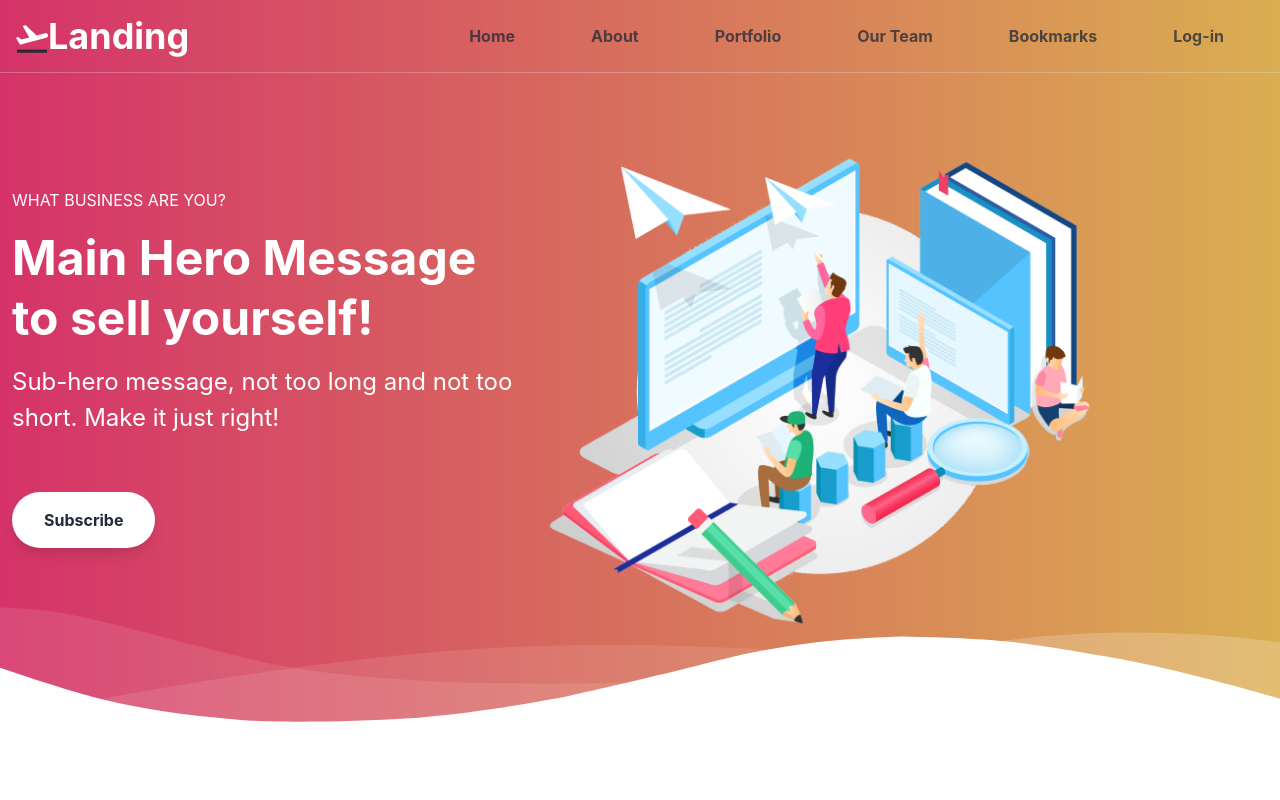
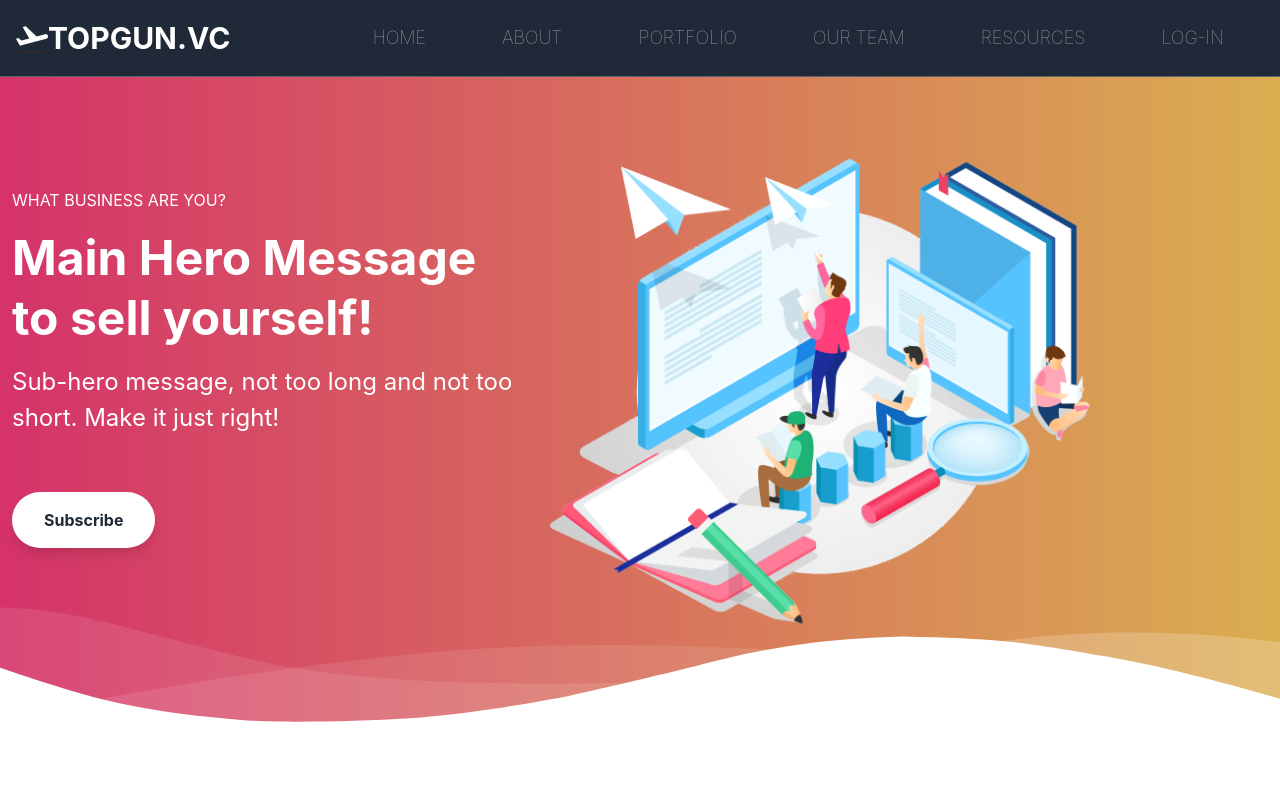
Before and after one commit to sid-player/Top-Gun, a React (Create React App) app: page / in a window 1280 px wide. Shown: the top 800 px of the page. Built offline with nearby package versions, Linux system fonts and the light colour scheme.

Commit message:
Designed Bookmark and Header

```diff
--- a/src/Container/BookmarksContainer.js
+++ b/src/Container/BookmarksContainer.js
@@ -5,14 +5,12 @@ import Search from "../Mycomponents/LandingComponents/SearchBar";
 
 function BookmarksContainer() {
 
-    let style = {
-        background: "linear-gradient(90deg, #d53369 0%, #daae51 100%)",
-    };
+
 
     return (
         <>
             <Header/>
-            <div className="pt-20 min-h-screen" style={style}>
+            <div className="pt-20 min-h-screen bg-gray-100">
                 <Search />
                 <div style={{height : "65vh"}}></div>
             </div>
--- a/src/Mycomponents/LandingComponents/Header.js
+++ b/src/Mycomponents/LandingComponents/Header.js
@@ -14,74 +14,76 @@ function Header(props) {
 
   return (
     <div className="fixed z-30 top-0">
-      <nav id="header" className="w-screen text-white" style={style}>
+      <nav id="header" className="w-screen text-white bg-gray-800">
         <div className="w-screen container mx-auto flex flex-wrap items-center justify-between mt-0 py-2" >
           <div className="pl-4 flex items-center">
-            <Link to="/" className="toggleColour text-white no-underline hover:no-underline font-bold text-2xl lg:text-4xl" >
+            <Link to="/" className="toggleColour text-white no-underline hover:no-underline font-bold text-2xl lg:text-3xl align-baseline" >
               <svg className="h-8 fill-current inline" xmlns="http://www.w3.org/2000/svg" viewBox="0 0 512.005 512.005" >
                 <rect fill="#2a2a31" x="16.539" y="425.626" width="479.767" height="50.502" transform="matrix(1,0,0,1,0,0)" />
                 <path className="plane-take-off" d=" M 510.7 189.151 C 505.271 168.95 484.565 156.956 464.365 162.385 L 330.156 198.367 L 155.924 35.878 L 107.19 49.008 L 211.729 230.183 L 86.232 263.767 L 36.614 224.754 L 0 234.603 L 45.957 314.27 L 65.274 347.727 L 105.802 336.869 L 240.011 300.886 L 349.726 271.469 L 483.935 235.486 C 504.134 230.057 516.129 209.352 510.7 189.151 Z " />
               </svg>
-                Landing
+                TOPGUN.VC
             </Link>
           </div>
+
           <div className="block lg:hidden pr-4">
-            <button id="nav-toggle" className="flex items-center p-1 text-pink-800 hover:text-gray-900 focus:outline-none focus:shadow-outline transform transition hover:scale-105 duration-300 ease-in-out" onClick={showSidebar} >
+            <button id="nav-toggle" className="flex items-center bg-gray-800 p-1 text-pink-800 hover:text-gray-900 focus:outline-none focus:shadow-outline transform transition hover:scale-105 duration-300 ease-in-out" onClick={showSidebar} >
               <svg className="fill-current h-6 w-6" viewBox="0 0 20 20" xmlns="http://www.w3.org/2000/svg" >
                 <title>Menu</title>
                 <path d="M0 3h20v2H0V3zm0 6h20v2H0V9zm0 6h20v2H0v-2z" />
               </svg>
             </button>
           </div>
-          <div id="nav-content" className={`mx-3 w-screen flex-grow lg:flex lg:items-center lg:w-auto  mt-2 lg:mt-0 bg-gray-100 lg:bg-transparent text-black p-4 lg:p-0 z-20 ${sidebar ? "" : "hidden" }`} >
+
+          <div id="nav-content" className={`mx-3 w-screen flex-grow lg:flex lg:items-center lg:w-auto  mt-2 lg:mt-0  lg:bg-transparent text-black p-4 lg:p-0 z-20 bg-gray-800 ${sidebar ? "" : "hidden" }`} >
             <ul className="list-reset lg:flex justify-end flex-1 items-center">
               <li className="font-bold mr-3">
                 <Link to="/" onClick={() => { setSidebar(!sidebar) }} className="inline-block text-black no-underline hover:text-gray-800 hover:text-underline py-2 px-4" >
-                  <button id="navAction" className="lg:mx-0 hover:bg-white text-gray-800 font-bold rounded-md py-2 px-4 hover:shadow opacity-75 focus:outline-none focus:shadow-outline transform transition hover:scale-105 duration-100 ease-in-out" >
-                    Home
+                  <button id="navAction" className="lg:mx-0  text-gray-200 hover:text-gray-400  font-thin rounded-md py-2 px-4  opacity-75 focus:outline-none focus:shadow-outline transform transition hover:scale-105 duration-75  ease-in-out  text-lg " >
+                    HOME
                   </button>
                 </Link>
               </li>
               <li className="font-bold mr-3">
                 <Link to="/About" onClick={() => { setSidebar(!sidebar) }} className="inline-block text-black no-underline hover:text-gray-800 hover:text-underline py-2 px-4" >
-                  <button id="navAction" className="mx-auto lg:mx-0 hover:bg-white text-gray-800 font-bold rounded-md py-2 px-4 hover:shadow opacity-75 focus:outline-none focus:shadow-outline transform transition hover:scale-105 duration-100 ease-in-out" >
-                    About
+                <button id="navAction" className="lg:mx-0  text-gray-200 hover:text-gray-400  font-thin rounded-md py-2 px-4  opacity-75 focus:outline-none focus:shadow-outline transform transition hover:scale-105 duration-75  ease-in-out  text-lg " >
+                    ABOUT
                   </button>
                 </Link>
               </li>
               <li className="font-bold mr-3">
 
                 <Link to="/Portfolio" onClick={() => { setSidebar(!sidebar) }} className="inline-block text-black no-underline hover:text-gray-800 hover:text-underline py-2 px-4" >
-                  <button id="navAction" className="mx-auto lg:mx-0 hover:bg-white text-gray-800 font-bold rounded-md py-2 px-4 hover:shadow opacity-75 focus:outline-none focus:shadow-outline transform transition hover:scale-105 duration-100 ease-in-out" >
-                    Portfolio
+                <button id="navAction" className="lg:mx-0  text-gray-200 hover:text-gray-400  font-thin rounded-md py-2 px-4  opacity-75 focus:outline-none focus:shadow-outline transform transition hover:scale-105 duration-75  ease-in-out  text-lg " >
+                    PORTFOLIO
                   </button>
                 </Link>
               </li>
               <li className="font-bold mr-3">
-                <Link to="/Team" onClick={() => { setSidebar(!sidebar) }} className="inline-block text-black no-underline hover:text-gray-800 hover:text-underline py-2 px-4" >
-                  <button id="navAction" className="mx-auto lg:mx-0 hover:bg-white text-gray-800 font-bold rounded-md py-2 px-4 hover:shadow opacity-75 focus:outline-none focus:shadow-outline transform transition hover:scale-105 duration-100 ease-in-out" >
-                    Our Team
+                <Link to="/Team" onClick={() => { setSidebar(!sidebar) }} className="inline-block text-black no-underline hover:text-gray-100 hover:text-underline py-2 px-4" >
+                <button id="navAction" className="lg:mx-0  text-gray-200 hover:text-gray-400  font-thin rounded-md py-2 px-4  opacity-75 focus:outline-none focus:shadow-outline transform transition hover:scale-105 duration-75  ease-in-out  text-lg " >
+                    OUR TEAM
                   </button>
                 </Link>
               </li>
               <li className="font-bold mr-3">
 
                 <Link to="/Bookmarks" onClick={() => { setSidebar(!sidebar) }} className="inline-block text-black no-underline hover:text-gray-800 hover:text-underline py-2 px-4" >
-                  <button id="navAction" className="mx-auto lg:mx-0 hover:bg-white text-gray-800 font-bold rounded-md py-2 px-4 hover:shadow opacity-75 focus:outline-none focus:shadow-outline transform transition hover:scale-105 duration-100 ease-in-out" >
-                    Bookmarks
+                <button id="navAction" className="lg:mx-0  text-gray-200 hover:text-gray-400  font-thin rounded-md py-2 px-4  opacity-75 focus:outline-none focus:shadow-outline transform transition hover:scale-105 duration-75  ease-in-out  text-lg " >
+                    RESOURCES
                   </button>
                 </Link>
               </li>
               <li className="mr-3">
                 <Link to="/Login" onClick={() => { setSidebar(!sidebar) }} className="inline-block text-black no-underline hover:text-gray-800 hover:text-underline py-2 px-4" >
-                  <button id="navAction" className="mx-auto lg:mx-0 hover:bg-white text-gray-800 font-bold rounded-md py-2 px-4 hover:shadow opacity-75 focus:outline-none focus:shadow-outline transform transition hover:scale-105 duration-100 ease-in-out" >
-                    Log-in
+                <button id="navAction" className="lg:mx-0  text-gray-200 hover:text-gray-400  font-thin rounded-md py-2 px-4  opacity-75 focus:outline-none focus:shadow-outline transform transition hover:scale-105 duration-75  ease-in-out  text-lg " >
+                    LOG-IN
                   </button>
                 </Link>
               </li>
               <li className="mr-3 hidden">
                 <Link to="/Signup" onClick={() => { setSidebar(!sidebar) }} className="mr-8 inline-block text-black no-underline hover:text-gray-800 hover:text-underline py-2 px-4" >
-                  <button id="navAction" className="mx-auto lg:mx-0 hover:bg-white text-gray-800 font-bold rounded-md py-2 px-4 hover:shadow opacity-75 focus:outline-none focus:shadow-outline transform transition hover:scale-105 duration-100 ease-in-out" >
+                <button id="navAction" className="lg:mx-0  text-gray-200 hover:text-gray-400  font-thin rounded-md py-2 px-4  opacity-75 focus:outline-none focus:shadow-outline transform transition hover:scale-105 duration-75  ease-in-out  text-lg " >
                     Sign-up
                   </button>
                 </Link>
--- a/src/Mycomponents/LandingComponents/SearchBar.js
+++ b/src/Mycomponents/LandingComponents/SearchBar.js
@@ -8,16 +8,17 @@ function Search()
 
     useEffect(()=>{
         setListToDisplay(SearchResults.map( object =>
-        <div
-        className="shadow bg-white rounded p-5 my-5"
-        key={object.id}>
-            <a href={object.url} target="_blank" rel="noreferrer" className="hover:text-blue-700">
+
+            <a href={object.url} target="_blank" rel="noreferrer" className="  text-sm md:text-l text-gray-700">
+                <div className="shadow transform hover:scale-105 hover:mb-2 hover:bg-gray-100  bg-gray-50    border-b-2 rounded p-4 md:p-8 my-1 font-medium  "
+              key={object.id}>
                 <svg xmlns="http://www.w3.org/2000/svg" className="h-4 mr-3 w-4 inline-block" fill="none" viewBox="0 0 24 24" stroke="currentColor">
                     <path strokeLinecap="round" strokeLinejoin="round" strokeWidth="2" d="M5 5a2 2 0 012-2h10a2 2 0 012 2v16l-7-3.5L5 21V5z" />
                 </svg>
                 {object.name}
+                </div>
             </a>
-        </div>))
+        ))
     }, [SearchResults])
 
     function onChangeHandler(value)
@@ -50,18 +51,22 @@ function Search()
     }
 
     return (
-    <div className="Search my-10 w-screen flex flex-col items-center">
-        <div className="shadow-md bg-white w-4/5 relative rounded-md flex">
-            <input className="w-full rounded-full p-2" type="text" placeholder="Search..." onChange={e=>onChangeHandler(e.target.value)}/>
-            <button className="rounded-full absolute right-0 flex justify-end items-center text-black-500 p-2 hover:text-blue-400">
-                <svg xmlns="http://www.w3.org/2000/svg" className="h-6 w-6" fill="none" viewBox="0 0 24 24" stroke="currentColor">
-                    <path strokeLinecap="round" strokeLinejoin="round" strokeWidth="2" d="M21 21l-6-6m2-5a7 7 0 11-14 0 7 7 0 0114 0z" />
-                </svg>
-            </button>
+    <div className="Search my-4 w-screen flex flex-col items-center">
+        <div className=" border-2 border-gray-200 shadow-md w-4/5 md:w-2/3 relative  bg-gray-100 rounded-lg flex">
+            <input className="w-full rounded-full bg-gray-100 p-4  h-16 placeholder-gray-900" type="text" placeholder="Search Anything..." onChange={e=>onChangeHandler(e.target.value)}/>
+
         </div>
-        <div className="relative mt-5 w-4/5">
+
+
+
+
+
+
+
+        <div className="relative mt-0 w-4/5 md:w-2/3">
             {listToDisplay}
         </div>
+
     </div>
     );
 }
```
